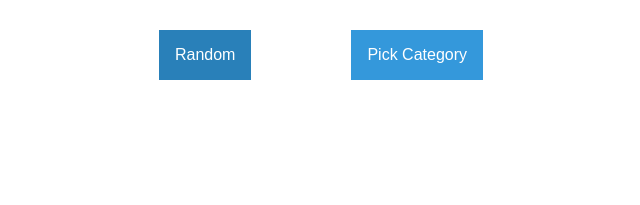
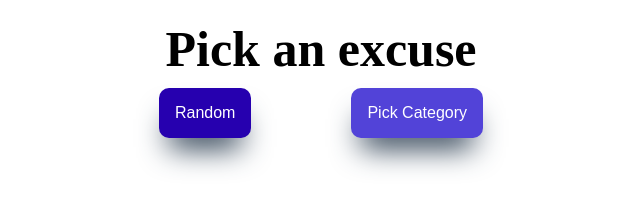
Before and after one commit to DHolliday1881/codesmith-hackathon, a browser extension: page index.html in a window 1280 px wide. Both pictures are taken after a click on the button "Random". Shown: the whole page, without its empty margins (319-959 px from the left). Drawn offline with Linux system fonts and the light colour scheme; no server answers.

Commit message:
new edits

```diff
--- a/main.js
+++ b/main.js
@@ -76,20 +76,22 @@
     title,
     */
     const actionBtns = document.querySelectorAll('.animationBtns');
-    const title = document.getElementById('title');
 
     // Click the links or random btn
     for (let i = 0; i < actionBtns.length; i++) {
         actionBtns[i].addEventListener('click', function() {
 
-            // set title display to none
-            title.style.display = 'none';
+            // Add class to trigger transition
 
-            // Transform font size
+            const title = document.getElementById('title');
+            title.classList.add('btn-transition');
+
+            // Transform buttons
             const btns = document.querySelectorAll('.btns')
             btns.forEach( el => {
+                // el.classList.add('btn-transition'); /* do we need a different css class? otherwise uncomment this and comment out 93, 94 hrmmm... maybe we dont youre right but i dont know how to target each separate element to do a different transformation
                 el.style.transform = "translateY(-30px)";
-                el.style.transition = "transform 1s ease";
+                el.style.transition = "transform 2s ease";
             })
 
             // css animation:
--- a/static/style.css
+++ b/static/style.css
@@ -17,7 +17,8 @@
 
 h1 {
     color: #000;
-    font-size: 70px;
+    font-size: 50px;
+    transition: all 2s ease
 }
 
 .btns {
@@ -31,23 +32,41 @@ h1 {
 
 .fact {
     display: flex;
-
+    font-size: 10px;
+    transition: all 2s ease;
 }
 
 /* Dropdown Button */
 .btn {
-    background-color: #3498DB;
+    background-color: #5243d8;
     color: white;
     padding: 16px;
     font-size: 16px;
     border: none;
     cursor: pointer;
     margin: 20px 50px;
+    border-radius: 10px;
+    box-shadow: rgb(38, 57, 77) 0px 20px 30px -10px;
+    transition: all 2s ease;
   }
 
   /* Dropdown button on hover & focus */
   .btn:hover, .btn:focus {
-    background-color: #2980B9;
+    background-color: #2600af;
+  }
+
+
+  .h1-transition  h1{
+    transform: scale(0.5) translateY(-30px);
+    /* transition ?? */
+  }
+
+  .btn-transition .btn {
+    transform: scale(0.8) translateY(-40px);
+  }
+
+  .fact-transtion .fact {
+  transform: scale(1.2) translateY(-30px);
   }
 
   /* The container <div> - needed to position the dropdown content */
```
Also changed, not shown: index.html (+0 -12 lines).
